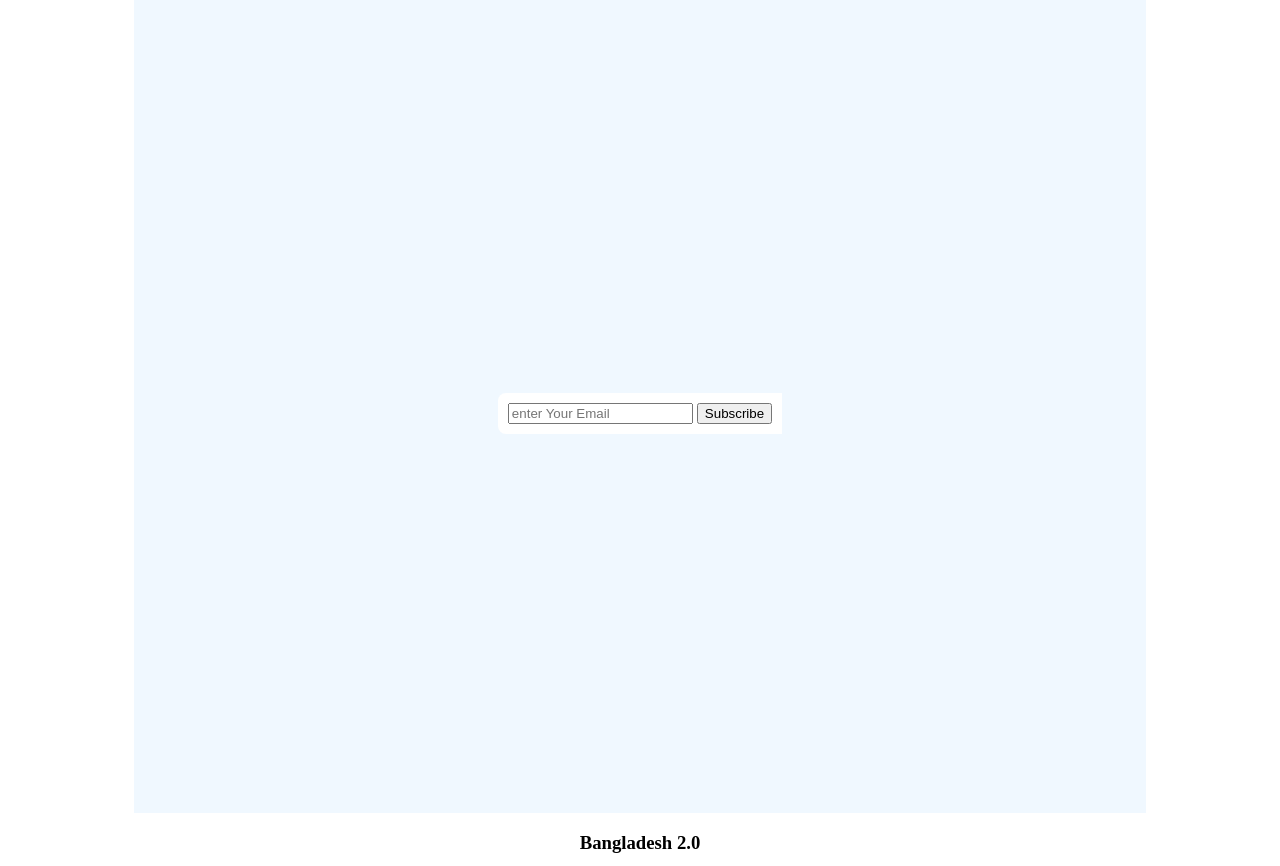
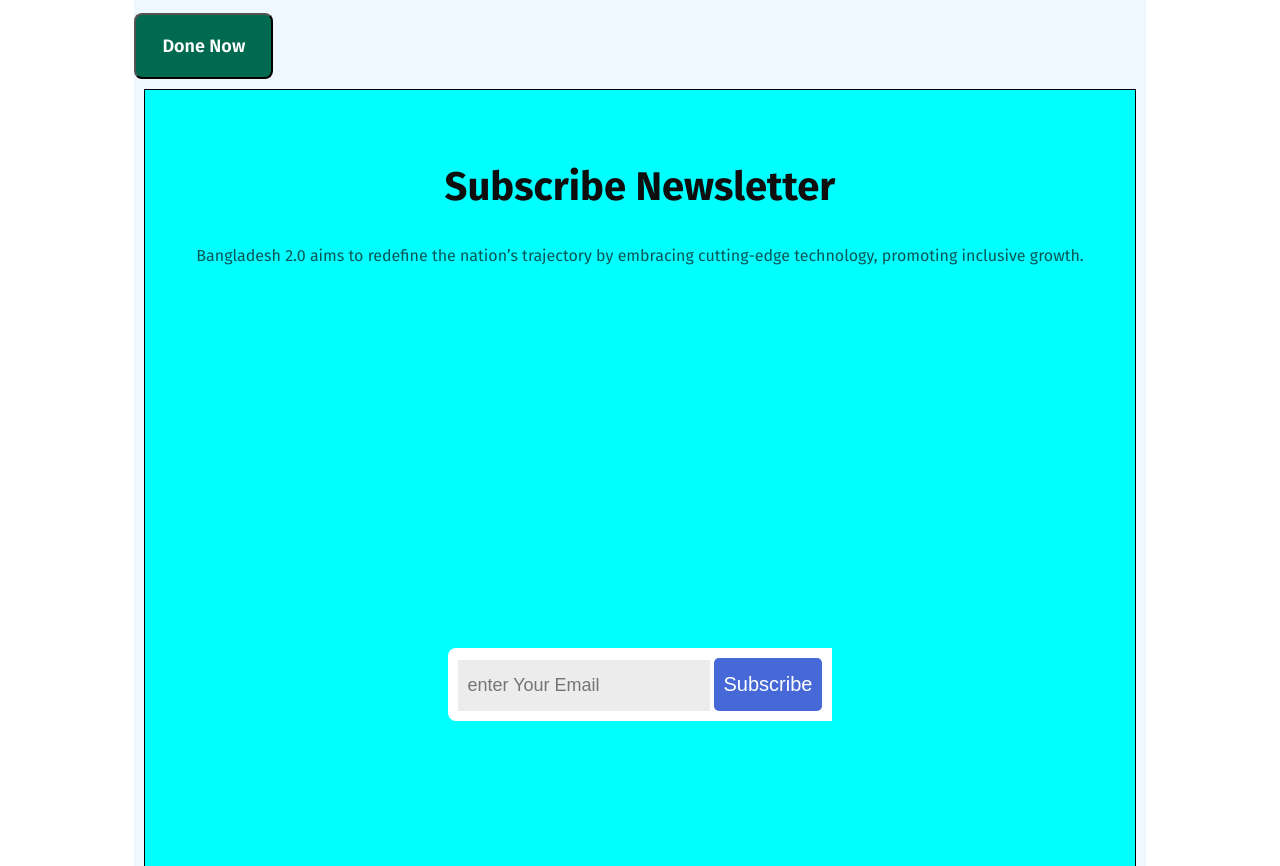
Before and after one commit to jakiadp/Frist-assignment-, a plain HTML site: page index.html in a window 1280 px wide. Shown: the part 3434-4300 px from the top of the page. Drawn offline with Linux system fonts and the light colour scheme.

Commit message:
my seoced commit

```diff
--- a/index.html
+++ b/index.html
@@ -152,8 +152,16 @@
             <h2 class="dona">Donate Today</h2>
             <p class="donate">Bangladesh 2.0 aims to redefine the nation’s trajectory by embracing cutting-edge technology, promoting inclusive growth, and ensuring sustainability. <br>
                 With initiatives in renewable energy, digital transformation, and robust infrastructure.</p>
+               <button class="donabtn">Done Now</button>
         </section>
-        <section class="box-ss">
+        <section>
+           <div class="hoinah">
+            <div>
+                <h2 class="stitle">Subscribe Newsletter</h2>
+                <p class="psub">Bangladesh 2.0 aims to redefine the nation’s trajectory by embracing cutting-edge technology, promoting inclusive growth.</p>
+
+            </div>
+                <div class="box-ss">
                 <div class="box">
                     <form action="#">
                         <div class="from-box">
@@ -162,17 +170,23 @@
                         </div>
                     </form>
                 </div>
+            </div>
+           </div>
         </section>
+
 
 
 
     </main>
     <footer>
+        <div>
+            <h3 class="foot">Bangladesh 2.0</h3>
             <div class="footimg">
-            <h3 class="foot">Bangladesh 2.0</h3>
                 <a href=""><img src="Images/facebook.png" alt=""></a>
                 <a href=""><img src="Images/instagram.png" alt=""></a>
                 <a href=""><img src="Images/x.png" alt=""></a>
+            </div>
+
 
     </div>
 
--- a/style/style.css
+++ b/style/style.css
@@ -334,13 +334,18 @@ padding: 20px 26px;
 /* foother */
 .foot{
     text-align: center;
-}
-.imgf{
-    align-items: center;
+    color: rgb(14, 14, 14);
+font-family: Fira Sans;
+font-size: 32px;
+font-weight: 700;
+line-height: 38px;
+letter-spacing: 0%;
 
 }
+
 .footimg{
-    align-content: ;
+    display: flex;
+    justify-content: center;
 }
 
 /* donate */
@@ -358,3 +363,91 @@ letter-spacing: 0%;
     text-align: center;
 
 }
+.donabtn{
+    color: rgb(255, 255, 255);
+font-family: Fira Sans;
+font-size: 18px;
+font-weight: 600;
+line-height: 22px;
+letter-spacing: 0%;
+justify-content: center;
+border-radius: 8px;
+
+background: rgb(0, 106, 80);
+padding: 20px 26px;
+;
+}
+
+
+
+.hoinah{
+    background-color: aqua;
+    margin: 10px;
+    padding: 40px;
+    border: 1px solid black;
+}
+box-ss{
+    padding: o;
+    margin: o;
+    font-family: ;
+    box-sizing: border-box;
+    background: #ececec;
+}
+
+
+.box{
+    display: flex;
+    align-items: center;
+    justify-content: center;
+    height: 100vh;
+
+}
+.from{
+    padding: 10px;
+    border-radius: 5px;
+    background: #ececec;
+    box-shadow: 10px 10px 15px #c7c4c4, _10px 15px #fff;
+
+}
+.from-box input {
+    font-size: 18px;
+    color: #000;
+    padding: 15px 10px;
+    border: none;
+    outline: none;
+    background: #ececec;
+
+}
+.from-box button {
+    color: #fff;
+    padding: 15px 10px;
+    font-size: 20px;
+    border: none;
+    border-radius: 5px;
+    background: #4769d8;
+    cursor: pointer;
+    transition: .3s;
+
+
+}
+.stitle{
+    color: rgb(14, 14, 14);
+font-family: Fira Sans;
+font-size: 40px;
+font-weight: 700;
+line-height: 48px;
+letter-spacing: 0%;
+text-align: center;
+
+
+}
+.psub{
+    color: rgba(14, 14, 14, 0.7);
+font-family: Fira Sans;
+font-size: 16px;
+font-weight: 400;
+line-height: 24px;
+letter-spacing: 0%;
+text-align: center;
+
+}
```
Also changed, not shown: 1 other file. Lines whose indentation alone changed are shown as unchanged.
